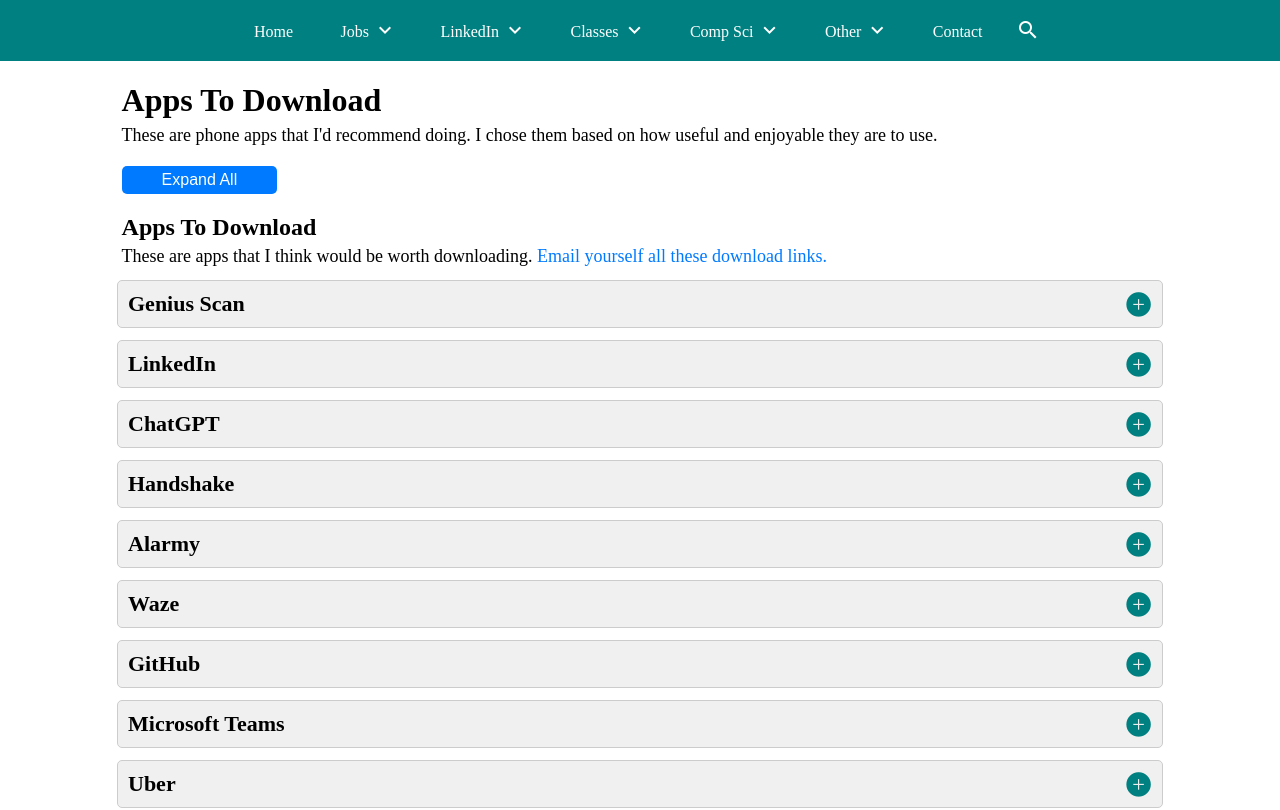
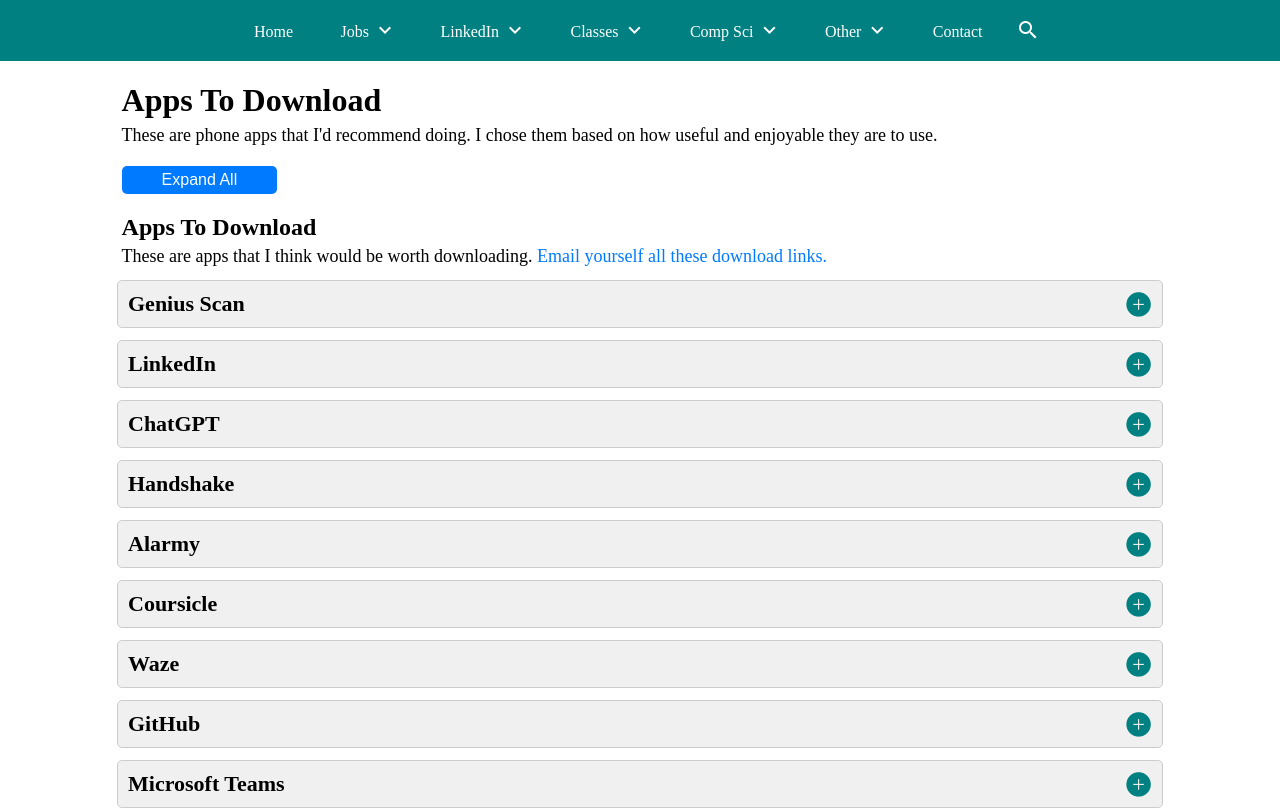
Before and after one commit to MichaelT-178/ForGuy, a Vue app: page /Other/AppsToDownload in a window 1280 px wide. Shown: the top 810 px of the page. Built offline with nearby package versions, Linux system fonts and the light colour scheme.

Commit message:
Added data

```diff
--- a/src/components/AppEmail.vue
+++ b/src/components/AppEmail.vue
@@ -16,6 +16,9 @@ export const bodyContent = `Hi Elijah,%0A%0A` +
 
 `Alarmy%0A` +
 `https://apps.apple.com/us/app/alarmy-alarm-clock-sleep/id1163786766%0A%0A` +
+
+`Coursicle%0A` +
+`https://apps.apple.com/us/app/coursicle/id1187418307%0A%0A` +
 
 `Waze%0A` +
 `https://apps.apple.com/us/app/waze-navigation-live-traffic/id323229106%0A%0A` +
--- a/src/data/Other/AppsToDownload.json
+++ b/src/data/Other/AppsToDownload.json
@@ -35,6 +35,11 @@
             "Name": "Alarmy",
             "Description": "This is the alarm app I use. I really like the UI, the sound it uses, and the overall features.",
             "Link": "https://apps.apple.com/us/app/alarmy-alarm-clock-sleep/id1163786766"
+        },
+        {
+            "Name": "Coursicle",
+            "Description": "Allows you to track the open status of courses. Will send you a notification when a class goes from closed to open.",
+            "Link": "https://apps.apple.com/us/app/coursicle/id1187418307"
         },
         {
             "Name": "Waze",
```
Also changed, not shown: src/data/jobs/WhereToApply.json.
